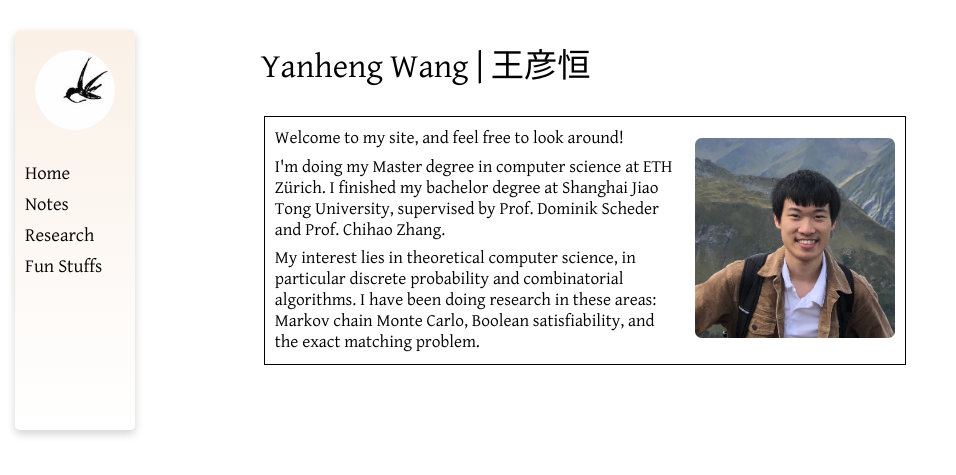
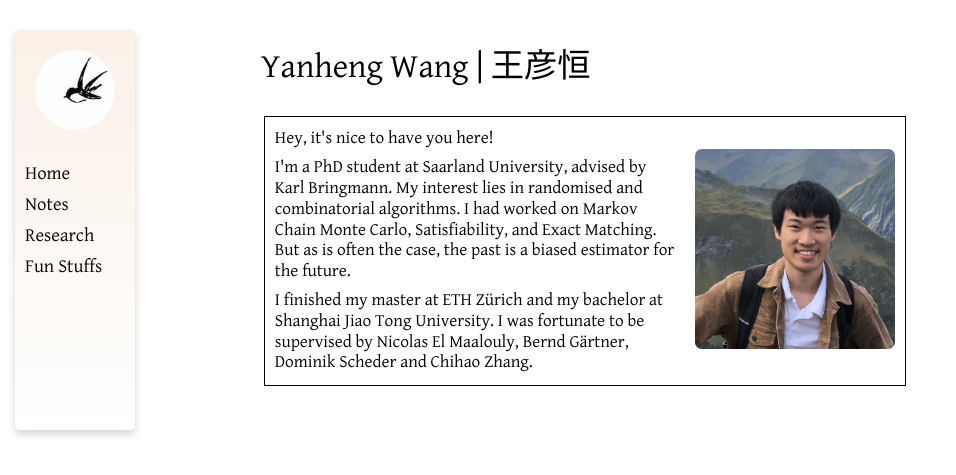
Before and after one commit to YanhengWang/yanhengwang.github.io, a Jekyll site: the page built from index.md, in a window 1280 px wide. Shown: the top 475 px of the page, without its empty margins (0-956 px from the left). Built offline with Jekyll 4.4.1, drawn with Linux system fonts in a browser that asks for light colours.

Commit message:
update profile

```diff
--- a/index.md
+++ b/index.md
@@ -2,9 +2,9 @@
 layout: home
 title: Home
 about: |-
-  <p>Welcome to my site, and feel free to look around!</p>
-  <p>I'm doing my Master degree in computer science at ETH Zürich. I finished my bachelor degree at Shanghai Jiao Tong University, supervised by Prof. Dominik Scheder and Prof. Chihao Zhang.</p>
-  <p>My interest lies in theoretical computer science, in particular discrete probability and combinatorial algorithms. I have been doing research in these areas: Markov chain Monte Carlo, Boolean satisfiability, and the exact matching problem.</p>
+  <p>Hey, it's nice to have you here!</p>
+  <p>I'm a PhD student at Saarland University, advised by Karl Bringmann. My interest lies in randomised and combinatorial algorithms. I had worked on Markov Chain Monte Carlo, Satisfiability, and Exact Matching. But as is often the case, the past is a biased estimator for the future.</p>
+  <p>I finished my master at ETH Zürich and my bachelor at Shanghai Jiao Tong University. I was fortunate to be supervised by Nicolas El Maalouly, Bernd Gärtner, Dominik Scheder and Chihao Zhang.</p>
 photo: /assets/me2.jpg
 courtesy:
 ---
```
